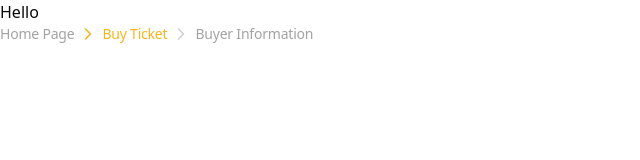
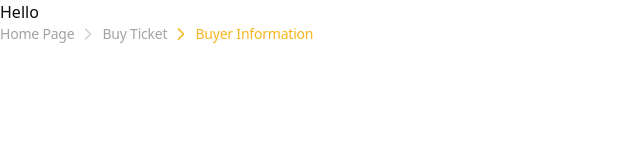
Before and after one commit to GDG-W/Amethyst, a Next.js app: page /buy-ticket in a window 1280 px wide. Shown: the top 160 px of the page, without its empty margins (0-640 px from the left). Built offline with nearby package versions, Linux system fonts and the light colour scheme.

Commit message:
fix: added the missing props to the breadcrumb component in buy-ticket page

```diff
--- a/src/app/buy-ticket/page.tsx
+++ b/src/app/buy-ticket/page.tsx
@@ -4,7 +4,7 @@ export default function page() {
   return (
     <div>
       <h1>Hello</h1>
-      <Breadcrumb breadcrumbList={breadcrumbList} />
+      <Breadcrumb breadcrumbList={breadcrumbList} activeIndex={2} handleClick={() => {}} />
     </div>
   );
 }
```
